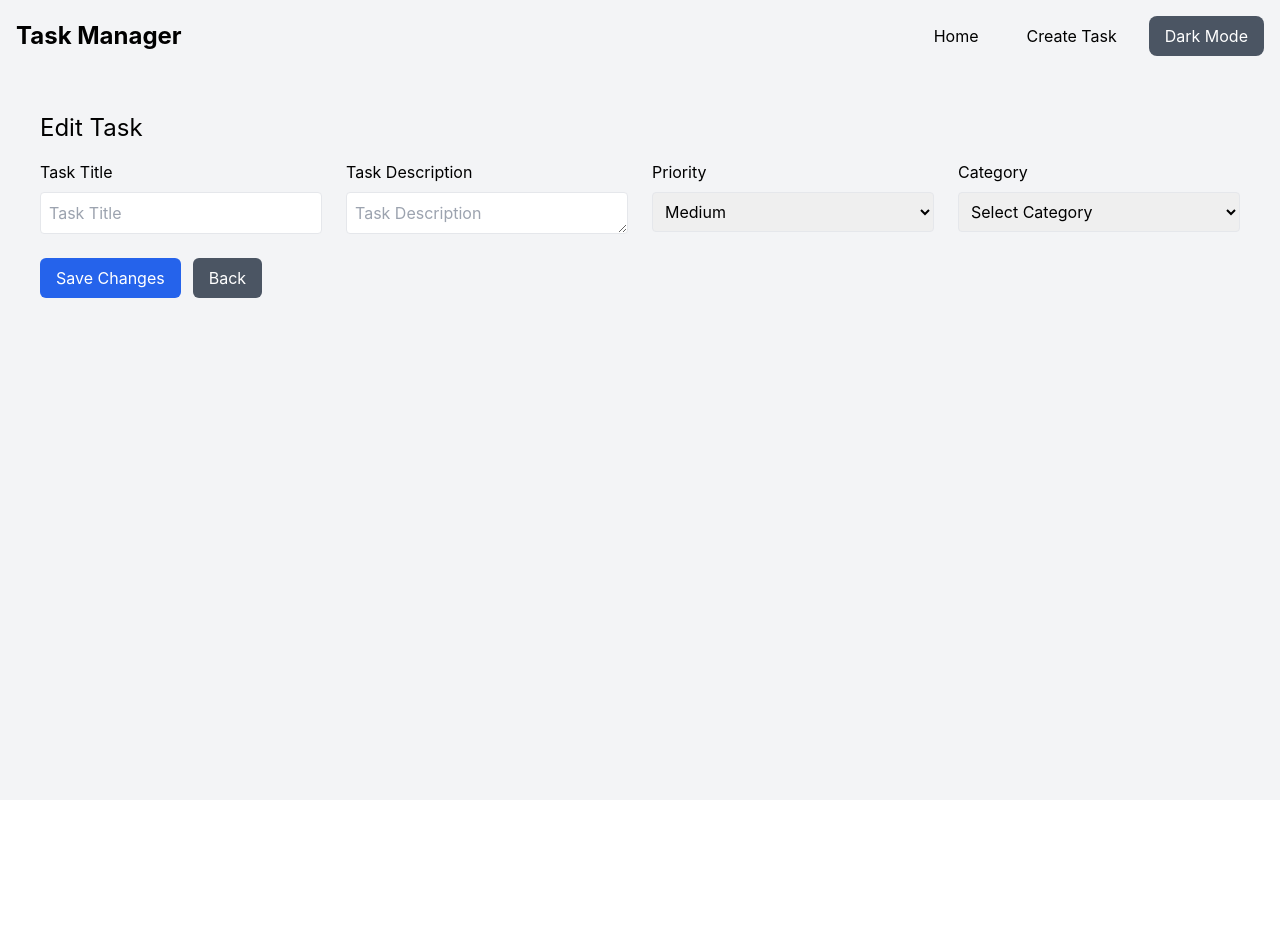
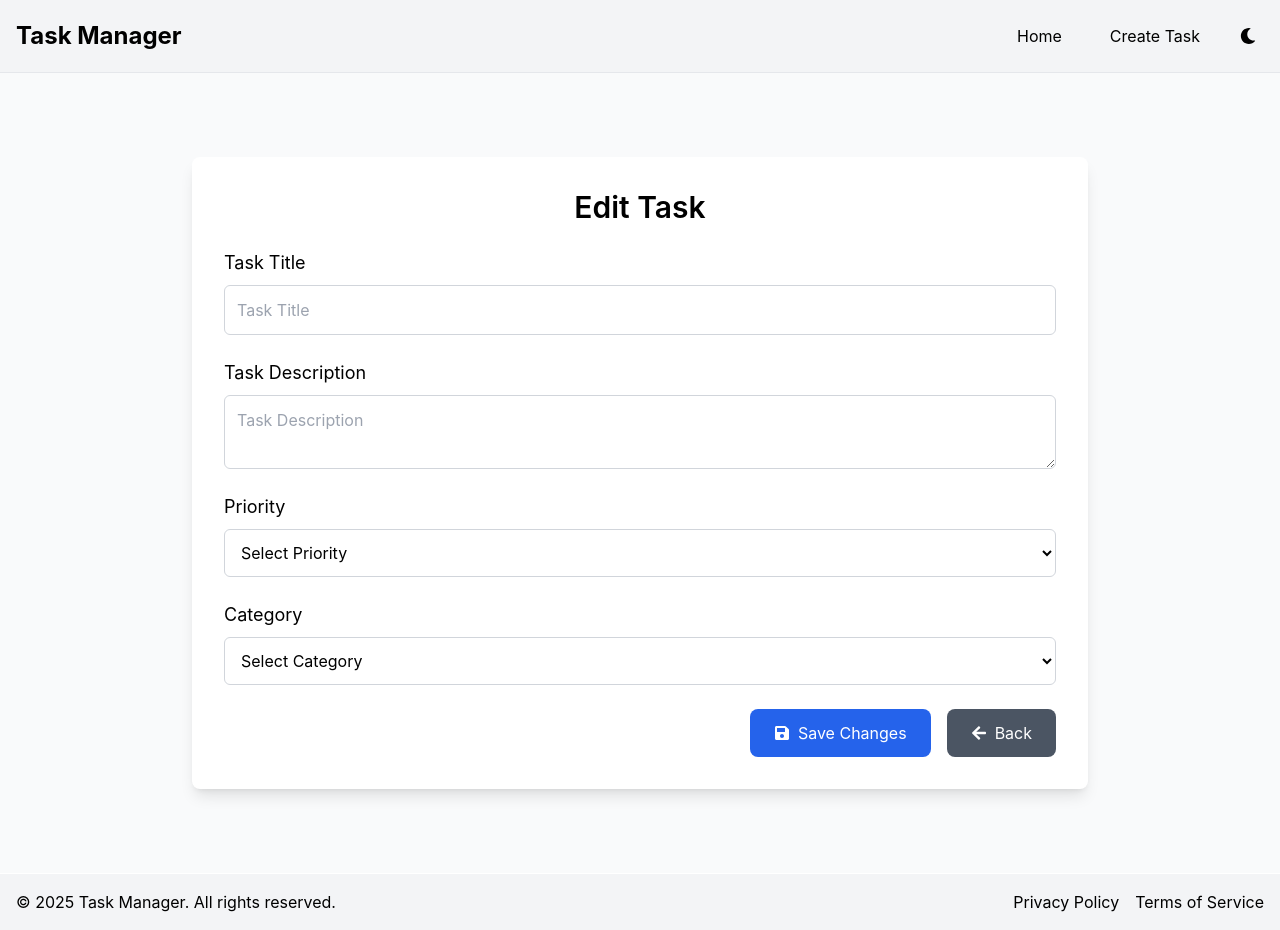
Before and after one commit to ankityadav456/My-app, a React (Vite) app in the folder to-do/: page /edit/1 in a window 1280 px wide. Before the commit the page ends 800 px from the top, so only its background shows below. Built offline with nearby package versions, Linux system fonts and the light colour scheme.

Commit message:
Commit Version 1.0.1

```diff
--- a/to-do/package.json
+++ b/to-do/package.json
@@ -15,6 +15,7 @@
     "framer-motion": "^12.3.1",
     "react": "^18.3.1",
     "react-dom": "^18.3.1",
+    "react-icons": "^5.4.0",
     "react-router-dom": "^7.1.5"
   },
   "devDependencies": {
--- a/to-do/src/App.jsx
+++ b/to-do/src/App.jsx
@@ -3,11 +3,12 @@ import { BrowserRouter as Router, Routes, Route } from 'react-router-dom';
 import NavBar from './components/NavBar';
 import Home from './components/Home';
 import CreateNote from './components/CreateNote';
+import Footer from './components/Footer';
 
 function App() {
   // Initialize tasks state, trying to get tasks from localStorage if available
   const [tasks, setTasks] = useState(() => {
-    const savedTasks = localStorage.getItem("task");
+    const savedTasks = localStorage.getItem("tasks");
     return savedTasks ? JSON.parse(savedTasks) : [];
   });
 
@@ -40,26 +41,35 @@ function App() {
     ));
   };
 
+  const [darkMode, setDarkMode] = useState(false);
+
+  const toggleDarkMode = () => {
+    setDarkMode(!darkMode);
+  };
+
   return (
     <Router>
       <div className="min-h-screen bg-gray-100">
-        <NavBar />
-        <div className="p-5">
+      <NavBar darkMode={darkMode} toggleDarkMode={toggleDarkMode} />
+      <main>
+        <div className={`border-t ${darkMode ? "border-white" : "border-dark"}`}>
           <Routes>
             <Route
               path="/"
-              element={<Home tasks={tasks} handleDeleteTask={handleDeleteTask} handleToggleComplete={handleToggleComplete} />}
+              element={<Home tasks={tasks} handleDeleteTask={handleDeleteTask} handleToggleComplete={handleToggleComplete} darkMode={darkMode} toggleDarkMode={toggleDarkMode}/>}
             />
             <Route
               path="/create"
-              element={<CreateNote handleAddOrEditTask={handleAddOrEditTask} />}
+              element={<CreateNote handleAddOrEditTask={handleAddOrEditTask} darkMode={darkMode} toggleDarkMode={toggleDarkMode} />}
             />
             <Route
               path="/edit/:taskId"
-              element={<CreateNote handleAddOrEditTask={handleAddOrEditTask} tasks={tasks} />}
+              element={<CreateNote handleAddOrEditTask={handleAddOrEditTask} tasks={tasks} darkMode={darkMode} toggleDarkMode={toggleDarkMode}/>}
             />
           </Routes>
         </div>
+        </main>
+        <Footer/>
       </div>
     </Router>
   );
--- a/to-do/src/components/CreateNote.jsx
+++ b/to-do/src/components/CreateNote.jsx
@@ -1,20 +1,21 @@
 import React, { useState, useEffect } from 'react';
-import { useParams, useNavigate } from 'react-router-dom'; // useParams for getting taskId and useNavigate for redirect
+import { useParams, useNavigate } from 'react-router-dom';
+import { FaSave, FaArrowLeft } from 'react-icons/fa';
 
-function CreateNote({ handleAddOrEditTask }) {
-  const { taskId } = useParams(); // Get taskId from URL if editing
+function CreateNote({ handleAddOrEditTask, darkMode }) {
+  const { taskId } = useParams();
   const navigate = useNavigate();
-
+  const [isLoading, setIsLoading] = useState(false);
   const [task, setTask] = useState({
     text: '',
     description: '',
-    priority: 'Medium',
+    priority: '',
     category: '',
   });
+  const [formErrors, setFormErrors] = useState({});
 
   useEffect(() => {
     if (taskId) {
-      // If editing, find the task and pre-populate the form
       const existingTask = JSON.parse(localStorage.getItem('tasks'))?.find(t => t.id === parseInt(taskId));
       if (existingTask) {
         setTask(existingTask);
@@ -30,20 +31,51 @@ function CreateNote({ handleAddOrEditTask }) {
     }));
   };
 
+  const validateForm = () => {
+    const errors = {};
+    if (!task.text) errors.text = 'Task title is required';
+    if (!task.description) errors.description = 'Task description is required';
+    if (!task.category) errors.category = 'Category is required';
+    setFormErrors(errors);
+    return Object.keys(errors).length === 0;
+  };
+
   const handleSubmit = (e) => {
     e.preventDefault();
+    if (validateForm()) {
+      setIsLoading(true);
       handleAddOrEditTask(task);
-    navigate('/'); // Redirect to home after saving
+      setIsLoading(false);
+      navigate('/');
+    }
+  };
+
+  const handleBackButton = () => {
+    if (task.text || task.description || task.priority || task.category) {
+      const confirmLeave = window.confirm('You have unsaved changes. Are you sure you want to leave?');
+      if (confirmLeave) navigate('/');
+    } else {
+      navigate('/');
+    }
   };
 
   return (
-    <div className="p-5">
-      <h2 className="text-2xl mb-4">{taskId ? 'Edit Task' : 'Create New Task'}</h2>
+    <div className={`min-h-screen p-5 flex justify-center items-center ${darkMode ? 'bg-gray-900 text-white' : 'bg-gray-50 text-black'}`}>
+      <div className={`max-w-4xl w-full p-8 bg-white rounded-lg shadow-lg   ${darkMode ? 'dark:bg-gray-800 dark:text-white' : 'bg-gray-100 dark:text-black'}`}>
+        <h2 className="text-3xl mb-6 text-center font-semibold">
+          {taskId ? 'Edit Task' : 'Create New Task'}
+        </h2>
 
-      <form onSubmit={handleSubmit} className="grid grid-cols-1 sm:grid-cols-2 md:grid-cols-4 gap-6">
+        {isLoading && (
+          <div className="fixed inset-0 bg-opacity-50 bg-gray-700 flex items-center justify-center z-50">
+            <div className="spinner w-16 h-16 border-t-4 border-blue-500 border-solid rounded-full animate-spin"></div>
+          </div>
+        )}
+
+        <form onSubmit={handleSubmit} className="space-y-6">
           {/* Task Title */}
           <div className="flex flex-col">
-          <label htmlFor="text" className="mb-2">Task Title</label>
+            <label htmlFor="text" className="mb-2 text-lg">Task Title</label>
             <input
               type="text"
               id="text"
@@ -51,35 +83,38 @@ function CreateNote({ handleAddOrEditTask }) {
               value={task.text}
               onChange={handleChange}
               placeholder="Task Title"
-            className="w-full p-2 border rounded"
+              className={`w-full p-3 border rounded-md focus:outline-none focus:ring-2 focus:ring-blue-500 ${darkMode ? 'bg-gray-700 text-white' : 'bg-white text-black'} ${formErrors.text ? 'border-red-500' : 'border-gray-300'}`}
               required
             />
+            {formErrors.text && <span className="text-red-500 text-sm">{formErrors.text}</span>}
           </div>
 
           {/* Task Description */}
           <div className="flex flex-col">
-          <label htmlFor="description" className="mb-2">Task Description</label>
+            <label htmlFor="description" className="mb-2 text-lg">Task Description</label>
             <textarea
               id="description"
               name="description"
-            rows="1"
+              rows="2"
               value={task.description}
               onChange={handleChange}
               placeholder="Task Description"
-            className="w-full p-2 border rounded"
+              className={`w-full p-3 border rounded-md focus:outline-none focus:ring-2 focus:ring-blue-500 ${darkMode ? 'bg-gray-700 text-white' : 'bg-white text-black'} ${formErrors.description ? 'border-red-500' : 'border-gray-300'}`}
             />
+            {formErrors.description && <span className="text-red-500 text-sm">{formErrors.description}</span>}
           </div>
 
           {/* Priority */}
           <div className="flex flex-col">
-          <label htmlFor="priority" className="mb-2">Priority</label>
+            <label htmlFor="priority" className="mb-2 text-lg">Priority</label>
             <select
               id="priority"
               name="priority"
               value={task.priority}
               onChange={handleChange}
-            className="w-full p-2 border rounded"
+              className={`w-full p-3 border rounded-md focus:outline-none focus:ring-2 focus:ring-blue-500 ${darkMode ? 'bg-gray-700 text-white' : 'bg-white text-black'} ${formErrors.priority ? 'border-red-500' : 'border-gray-300'}`}
             >
+              <option value="">Select Priority</option>
               <option value="High">High</option>
               <option value="Medium">Medium</option>
               <option value="Low">Low</option>
@@ -88,13 +123,13 @@ function CreateNote({ handleAddOrEditTask }) {
 
           {/* Category Dropdown */}
           <div className="flex flex-col">
-          <label htmlFor="category" className="mb-2">Category</label>
+            <label htmlFor="category" className="mb-2 text-lg">Category</label>
             <select
               id="category"
               name="category"
               value={task.category}
               onChange={handleChange}
-            className="w-full p-2 border rounded"
+              className={`w-full p-3 border rounded-md focus:outline-none focus:ring-2 focus:ring-blue-500 ${darkMode ? 'bg-gray-700 text-white' : 'bg-white text-black'} ${formErrors.category ? 'border-red-500' : 'border-gray-300'}`}
             >
               <option value="">Select Category</option>
               <option value="Work">Work</option>
@@ -103,24 +138,32 @@ function CreateNote({ handleAddOrEditTask }) {
               <option value="Fitness">Fitness</option>
               <option value="Shopping">Shopping</option>
             </select>
+            {formErrors.category && <span className="text-red-500 text-sm">{formErrors.category}</span>}
           </div>
 
-        {/* Submit Button */}
-        <div className="row float-end">
-          <button type="submit" className="px-4 py-2 bg-blue-600 text-white rounded-md me-3">
+          {/* Submit and Back Buttons */}
+          <div className="flex justify-end space-x-4">
+            <button
+              type="submit"
+              className={`px-6 py-3 bg-blue-600 text-white rounded-lg flex items-center justify-center ${isLoading ? 'opacity-50 cursor-not-allowed' : ''}`}
+              disabled={isLoading}
+            >
+              <FaSave className="mr-2" />
               {taskId ? 'Save Changes' : 'Save Task'}
             </button>
-          {/* Back Button */}
+
             <button
-            type="button" // Avoid form submission
-            className="px-4 py-2 bg-gray-600 text-white rounded-md"
-            onClick={() => navigate('/')}
+              type="button"
+              onClick={handleBackButton}
+              className="px-6 py-3 bg-gray-600 text-white rounded-lg flex items-center justify-center"
             >
+              <FaArrowLeft className="mr-2" />
               Back
             </button>
           </div>
         </form>
       </div>
+    </div>
   );
 }
 
--- /dev/null
+++ b/to-do/src/components/Footer.jsx
@@ -0,0 +1,17 @@
+function Footer({ darkMode }) {
+    return (
+        <footer className={`w-full p-4 ${darkMode ? 'bg-gray-700 text-white' : 'bg-gray-100 text-black'} border-t border-white`}>
+            <div className="flex justify-between items-center flex-wrap">
+                <p className="text-sm sm:text-base">© 2025 Task Manager. All rights reserved.</p>
+
+                <div className="flex space-x-4">
+                    <a href="javascript:void(0)" className="text-sm sm:text-base hover:underline">Privacy Policy</a>
+                    <a href="javascript:void(0)" className="text-sm sm:text-base hover:underline">Terms of Service</a>
+                </div>
+            </div>
+        </footer>
+
+    );
+}
+
+export default Footer;
--- a/to-do/src/components/Home.jsx
+++ b/to-do/src/components/Home.jsx
@@ -1,11 +1,11 @@
 import React, { useState } from 'react';
 import { Link } from 'react-router-dom';
 import { motion } from 'framer-motion';
+import { FaEdit, FaTrash, FaCheck, FaPlus } from 'react-icons/fa'; // Import icons
 
-function Home({ tasks, handleDeleteTask, handleToggleComplete }) {
+function Home({ tasks, handleDeleteTask, handleToggleComplete, darkMode, toggleDarkMode }) {
   const [searchTerm, setSearchTerm] = useState("");
-  const [selectedPriority, setSelectedPriority] = useState(""); // Track selected priority tab
-  const [darkMode, setDarkMode] = useState(false);
+  const [selectedPriority, setSelectedPriority] = useState("");
 
   // Filter tasks by search term
   const filteredTasks = tasks.filter(task =>
@@ -19,11 +19,9 @@ function Home({ tasks, handleDeleteTask, handleToggleComplete }) {
     ? filteredTasks.filter(task => task.priority === selectedPriority)
     : filteredTasks;
 
-  const toggleDarkMode = () => setDarkMode(!darkMode);
-
   return (
-    <div className={`min-h-screen p-5 ${darkMode ? 'bg-gray-500 text-white' : 'bg-gray-100 text-black'}`}>
-      <div className="mb-4">
+    <div className={`min-h-screen p-6 ${darkMode ? 'bg-gray-800 text-white' : 'bg-gray-100 text-black'}`}>
+      <div className="mb-4 flex justify-between items-center">
         <input
           type="text"
           className={`w-full px-4 py-2 border rounded-md ${darkMode ? 'bg-gray-700 text-white' : 'bg-white text-black'}`}
@@ -53,7 +51,7 @@ function Home({ tasks, handleDeleteTask, handleToggleComplete }) {
           Medium
         </button>
         <button
-          className={`px-4 py-2 ${selectedPriority === "Low" ? 'bg-primary-500' : 'bg-gray-300'} text-white rounded-md`}
+          className={`px-4 py-2 ${selectedPriority === "Low" ? 'bg-green-500' : 'bg-gray-300'} text-white rounded-md`}
           onClick={() => setSelectedPriority("Low")}
         >
           Low
@@ -61,60 +59,62 @@ function Home({ tasks, handleDeleteTask, handleToggleComplete }) {
       </div>
 
       <Link to="/create">
-        <button className={`px-4 py-2 ${darkMode ? 'bg-blue-500' : 'bg-blue-600'} text-white rounded-md`}>
-          Add New Task
+        <button className={`px-4 py-2 ${darkMode ? 'bg-blue-500' : 'bg-blue-600'} text-white rounded-md flex items-center space-x-2`}>
+          <FaPlus />
+          <span>Add New Task</span>
         </button>
       </Link>
 
-      <div className="mt-4 border rounded-md shadow-md p-5">
+      <div className="mt-4 border rounded-lg shadow-xl p-6 bg-gradient-to-r from-white-50 to-grey-100">
         {priorityFilteredTasks.length === 0 ? (
-          <div>No tasks found. Try adding some tasks or searching.</div>
+          <div className="text-center text-gray-500 font-medium">No tasks found. Try adding some tasks or searching.</div>
         ) : (
-          <div className="grid grid-cols-1 sm:grid-cols-2 md:grid-cols-3 lg:grid-cols-4 gap-4">
+          <div className="grid grid-cols-1 sm:grid-cols-2 md:grid-cols-3 gap-6">
             {priorityFilteredTasks.map(task => (
               <motion.div
                 key={task.id}
-                className="p-4 border rounded-md shadow-md hover:shadow-lg transition-shadow duration-300"
+                className="relative p-5 border rounded-lg shadow-lg hover:shadow-2xl transform transition-all duration-300 ease-in-out hover:scale-105"
               >
-                <div className="flex flex-col space-y-2">
-                  <h3 className={`${task.completed ? 'line-through text-gray-500' : ''} text-xl font-semibold`}>
+                {/* Mark Complete Button at the Top-Right */}
+                <button
+                  className={`absolute top-2 right-2 px-4 py-2 text-sm ${task.completed ? 'bg-green-500' : 'bg-gray-300'} text-white rounded-md flex items-center space-x-2 hover:bg-green-600 transition-all`}
+                  onClick={() => handleToggleComplete(task.id)}
+                >
+                  <FaCheck />
+                  <span>{task.completed ? 'Completed' : 'Mark Complete'}</span>
+                </button>
+
+                <div className="flex flex-col space-y-3 mt-10"> {/* Added margin-top to offset the button */}
+                  <h3 className={`text-xl font-semibold ${task.completed ? 'line-through text-gray-400' : 'text-gray-900'}`}>
                     {task.text}
                   </h3>
-                  <p className="text-sm text-gray-600">{task.description}</p>
+                  <p className="text-sm text-gray-700">{task.description}</p>
                   <span
                     className={`font-semibold ${task.priority === 'High'
                       ? 'text-red-500'
                       : task.priority === 'Medium'
                         ? 'text-yellow-500'
-                        : 'text-green-500'
-                      }`}
+                        : 'text-green-500'}`}
                   >
                     {task.priority}
                   </span>
                 </div>
 
-                <div className="flex space-x-2 mt-4">
-                  {/* Complete Toggle */}
-                  <button
-                    className={`px-3 py-1 text-sm ${task.completed ? 'bg-green-500' : 'bg-gray-300'} text-white rounded-md`}
-                    onClick={() => handleToggleComplete(task.id)}
-                  >
-                    {task.completed ? 'Completed' : 'Mark Complete'}
-                  </button>
-
+                <div className="flex flex-wrap space-x-4 mt-6 gap-4 justify-between">
                   {/* Edit Button */}
                   <Link to={`/edit/${task.id}`}>
-                    <button className="px-3 py-1 bg-yellow-500 text-white rounded-md text-sm">
-                      Edit
+                    <button className="px-4 py-2 bg-yellow-500 text-white rounded-md text-sm flex items-center space-x-2 hover:bg-yellow-600 transition-all w-full sm:w-auto">
+                      <FaEdit />
+                      <span>Edit</span>
                     </button>
                   </Link>
 
-                  {/* Delete Button */}
                   <button
                     onClick={() => handleDeleteTask(task.id)}
-                    className="px-3 py-1 bg-red-500 text-white rounded-md text-sm"
+                    className="px-4 py-2 bg-red-500 text-white rounded-md text-sm flex items-center space-x-2 hover:bg-red-600 transition-all w-auto"
                   >
-                    Delete
+                    <FaTrash />
+                    <span>Delete</span>
                   </button>
                 </div>
               </motion.div>
@@ -123,6 +123,8 @@ function Home({ tasks, handleDeleteTask, handleToggleComplete }) {
         )}
       </div>
 
+
+
     </div>
   );
 }
--- a/to-do/src/components/NavBar.jsx
+++ b/to-do/src/components/NavBar.jsx
@@ -1,22 +1,21 @@
-import React from 'react';
-import { useParams, useNavigate } from 'react-router-dom'; // useParams for getting taskId and useNavigate for redirect
+// src/components/NavBar.jsx
+import React from "react";
+import { Link } from "react-router-dom";
+import { FaMoon, FaSun } from "react-icons/fa"; // Add icons
 
 function NavBar({ darkMode, toggleDarkMode }) {
-  const navigate = useNavigate();
   return (
-    <nav className={`flex justify-between items-center p-4 ${darkMode ? 'bg-gray-700 text-white' : 'bg-gray-100 text-black'}`}>
-      <h1 className="text-2xl font-bold">Task Manager</h1>
+    <nav className={`flex justify-between items-center p-4 ${darkMode ? 'bg-gray-800 text-white' : 'bg-gray-100 text-black'} transition-all duration-300`}>
+      <h1 className="text-2xl font-bold cursor-pointer">
+        <Link to="/">Task Manager</Link>
+      </h1>
       <div className="flex items-center space-x-4">
-        {/* Add your navigation links here */}
-        <button className="px-4 py-2" onClick={() => navigate('/')}>Home</button>
-        <button className="px-4 py-2" onClick={() => navigate('/create')}>Create Task</button>
+        <Link to="/" className="px-4 py-2">Home</Link>
+        <Link to="/create" className="px-4 py-2">Create Task</Link>
 
         {/* Dark Mode Toggle */}
-        <button
-          className="px-4 py-2 bg-gray-600 text-white rounded-lg"
-          onClick={toggleDarkMode}
-        >
-          {darkMode ? 'Light Mode' : 'Dark Mode'}
+        <button onClick={toggleDarkMode} className="p-2">
+          {darkMode ? <FaSun /> : <FaMoon />}
         </button>
       </div>
     </nav>
--- a/to-do/vite.config.js
+++ b/to-do/vite.config.js
@@ -4,7 +4,7 @@ import react from '@vitejs/plugin-react';
 
 export default defineConfig({
   server: {
-    allowedHosts: ['lzkd7k-5173.csb.app'], // Add the allowed host here
+    allowedHosts: ['lzkd7k-5174.csb.app'], // Add the allowed host here
   },
   plugins: [react()], // React plugin for Vite
 });
```
Also changed, not shown: 1 other file (tests, documents, lock files or other folders). Lines whose indentation alone changed are shown as unchanged.
